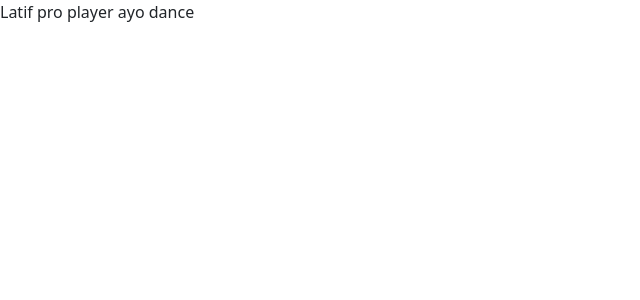
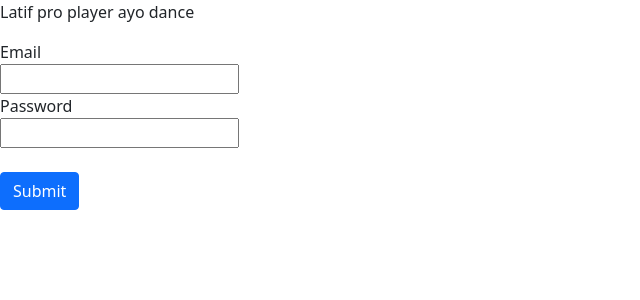
Before and after one commit to RezaNurRochmat13/react-blogs-example, a React (Create React App) app: page /login in a window 1280 px wide. Shown: the top 300 px of the page, without its empty margins (0-640 px from the left). Built offline with nearby package versions, Linux system fonts and the light colour scheme.

Commit message:
Add auth login

```diff
--- a/src/App.js
+++ b/src/App.js
@@ -8,6 +8,7 @@ import {
   Route
 } from 'react-router-dom';
 import About from './components/About';
+import Auth from './components/authentication/Auth';
 import Car from './components/car/Car';
 import Home from './components/Home';
 
@@ -25,6 +26,7 @@ function App() {
         <Router>
           <Routes>
             <Route path="/" element={App} />
+            <Route path='/login' element={<Auth />} />
             <Route path="/home" element={<Home />} />
             <Route path="/about" element={<About />} />
             <Route path='/cars' element={<Car />} />
--- /dev/null
+++ b/src/components/authentication/Auth.js
@@ -0,0 +1,51 @@
+import React, {useState, useEffect} from 'react';
+import {Button} from 'react-bootstrap';
+import axios from 'axios';
+
+
+const Auth = () => {
+    const [email, setEmail] = useState('');
+    const [password, setPassword] = useState('');
+
+    useEffect(() => {
+        console.info("USING EFFECT HOOK");
+        console.log("LOG VALUE : " + email);
+        console.info("LOG PASSWORD : " + password);
+    });
+
+    const doAuthentication = (event) => {
+        event.preventDefault();
+        const authObject = {
+            email: email,
+            password: password
+        };
+        axios.post('http://localhost:8989/auth/signin',
+        authObject).then(response => {
+            console.info("LOG RESPONSE : ", response.data);
+        }).catch(err => {
+            console.error(err);
+        });
+    }
+
+    return(
+        <div>
+            <form onSubmit={event => doAuthentication(event)}>
+                <div>
+                    <label>Email</label><br />
+                    <input type='text'
+                    onChange={event => setEmail(event.target.value)} />
+                </div>
+                <div>
+                    <label>Password</label><br />
+                    <input type='password'
+                    onChange={event => setPassword(event.target.value)} />
+                </div><br />
+                <div>
+                    <Button variant='primary' type='submit'>Submit</Button>
+                </div>
+            </form>
+        </div>
+    );
+}
+
+export default Auth;
```
